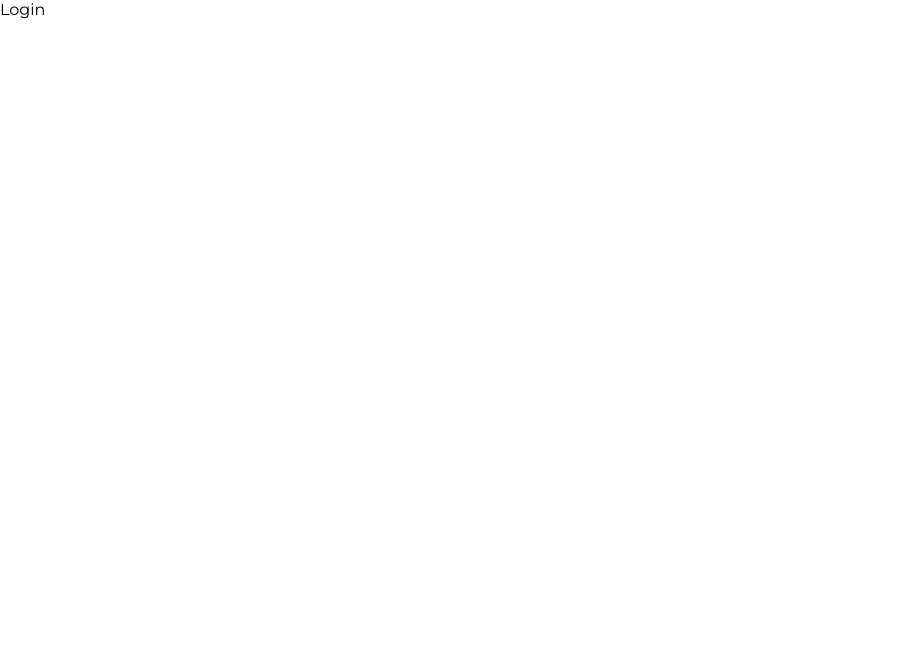
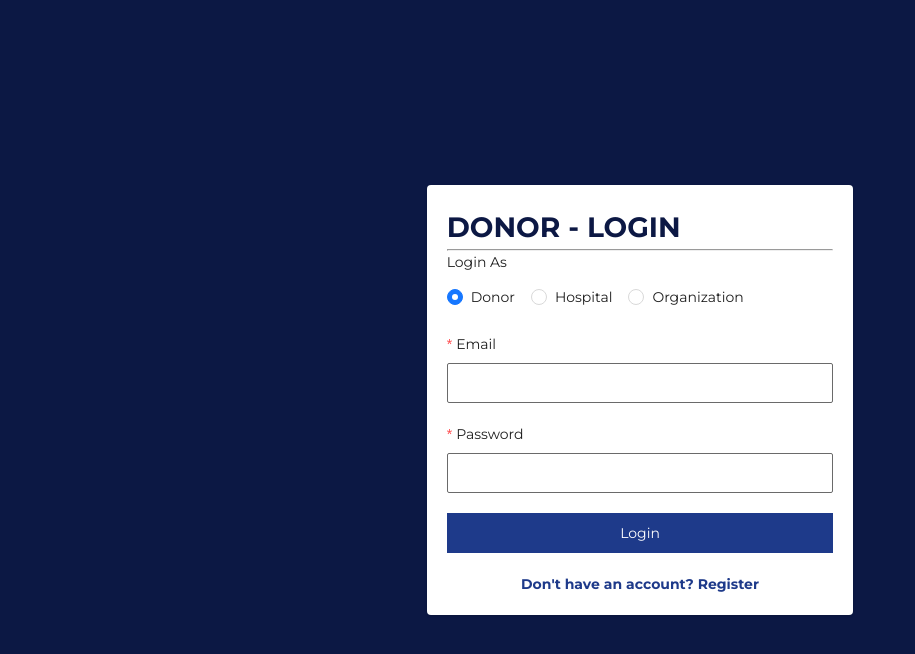
Before and after one commit to Azaz176/BloodVault, a React (Create React App) app in the folder client/: page /login in a window 1280 px wide. Shown: the top 654 px of the page, without its empty margins (0-915 px from the left). Built offline with nearby package versions, Linux system fonts and the light colour scheme.

Commit message:
client side authen

```diff
--- a/client/src/pages/Login/index.js
+++ b/client/src/pages/Login/index.js
@@ -1,9 +1,59 @@
-import React from 'react'
+import React from "react";
+import { Button, Form, Input, Radio } from "antd";
+import { Link } from "react-router-dom";
+import TextArea from "antd/es/input/TextArea";
 
-function Login() {
+const Login = () => {
+  const [type, setType] = React.useState("donor");
+
+  const onFinish = (values) => {
+    console.log('Received values:', values);
+  };
+
   return (
-    <div>Login</div>
-  )
+    <div className="flex h-screen items-center justify-center bg-primary">
+      <Form
+        layout="vertical"
+        className="bg-white rounded shadow grid p-5 gap-5 w-1/3 min-h-72"
+        onFinish={onFinish}
+      >
+        <h1 className="uppercase mt-0 mb-0 p-0">
+          <span className="text-primary">{type.toUpperCase()} - Login</span>
+          <hr />
+        </h1>
+
+        <Form.Item className="-mt-5 p-0" label="Login As">
+          <Radio.Group onChange={(e) => setType(e.target.value)} value={type}
+            className="col-span-2">
+            <Radio value="donor">Donor</Radio>
+            <Radio value="hospital">Hospital</Radio>
+            <Radio value="organization">Organization</Radio>
+          </Radio.Group>
+        </Form.Item>
+
+
+
+            <Form.Item label="Email" name="email" rules={[{ required: true, message: 'Please input your email!' }]}>
+              <Input />
+            </Form.Item>
+
+            <Form.Item label="Password" name="password" type="password" rules={[{ required: true, message: 'Please input your password!' }]}>
+              <Input type="password" />
+            </Form.Item>
+
+        <Button type="primary" className="bg-blue-900" htmlType="submit">
+          Login
+        </Button>
+
+        <Link
+          to="/register"
+          className="text-center text-blue-900 font-bold "
+        >
+          Don't have an account? Register
+        </Link>
+      </Form>
+    </div>
+  );
 }
 
-export default Login
+export default Login;
--- a/client/src/pages/Register/OrgHospitalForm.js
+++ /dev/null
@@ -1,9 +0,0 @@
-import React from 'react'
-
-function OrgHospitalForm({type}) {
-  return (
-    <div>OrgHospitalForm</div>
-  )
-}
-
-export default OrgHospitalForm
```
